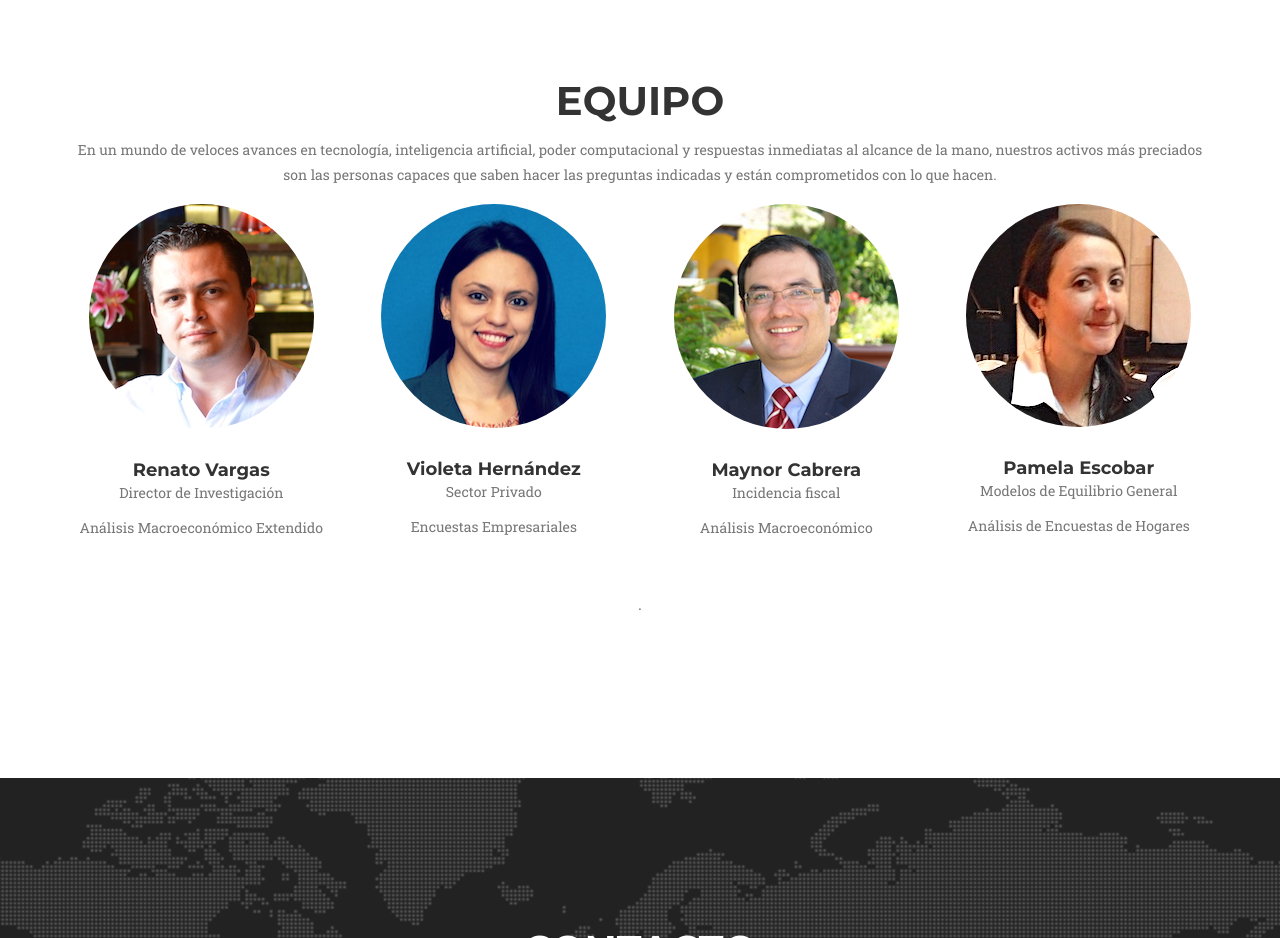
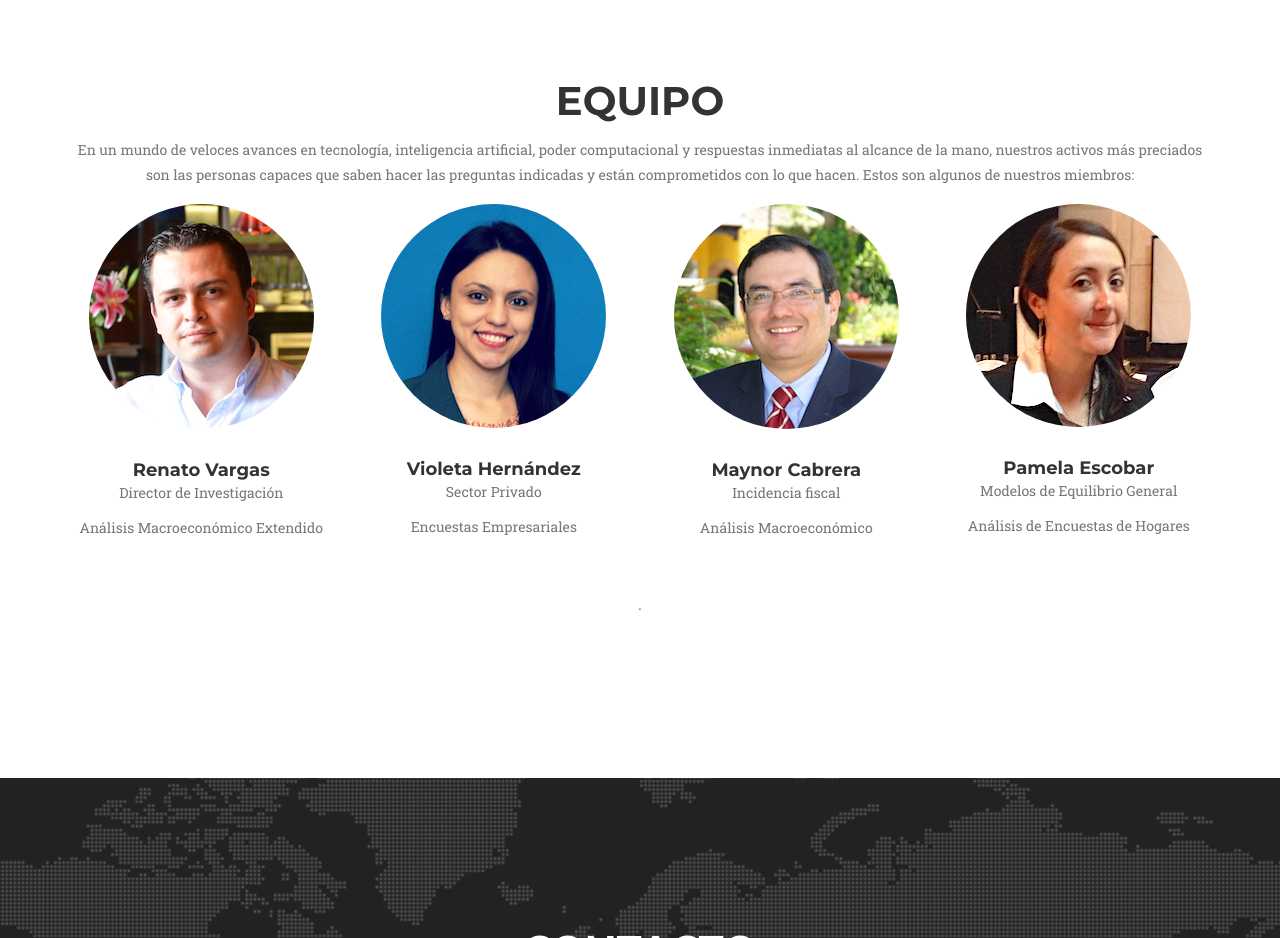
Before and after one commit to chwgt/chwgt.github.io, a website: page index-es.html in a window 1280 px wide. Shown: the part 3380-4318 px from the top of the page. Drawn offline with nearby package versions, Linux system fonts and the light colour scheme; a web font is replaced by a local one.

Commit message:
Added Spanish

```diff
--- a/index-es.html
+++ b/index-es.html
@@ -291,7 +291,7 @@
             <div class="row">
                 <div class="col-lg-12 text-center">
                     <h2 class="section-heading">Equipo</h2>
-                    <p class="text-muted">En un mundo de veloces avances en tecnología, inteligencia artificial, poder computacional y respuestas inmediatas al alcance de la mano, nuestros activos más preciados son las personas capaces que saben hacer las preguntas indicadas y están comprometidos con lo que hacen.</p>
+                    <p class="text-muted">En un mundo de veloces avances en tecnología, inteligencia artificial, poder computacional y respuestas inmediatas al alcance de la mano, nuestros activos más preciados son las personas capaces que saben hacer las preguntas indicadas y están comprometidos con lo que hacen. Estos son algunos de nuestros miembros:</p>
                 </div>
             </div>
             <div class="row">
```
Also changed, not shown: index.html (+1 -1 lines).
